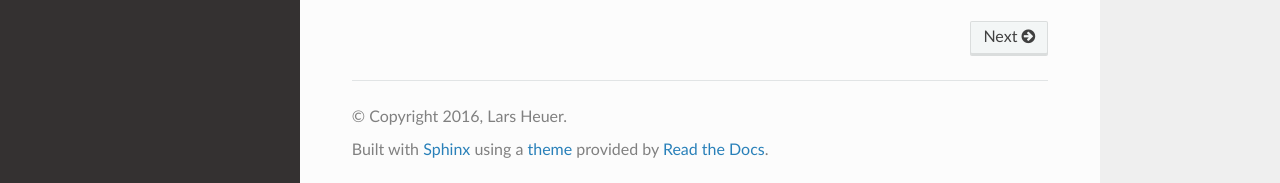
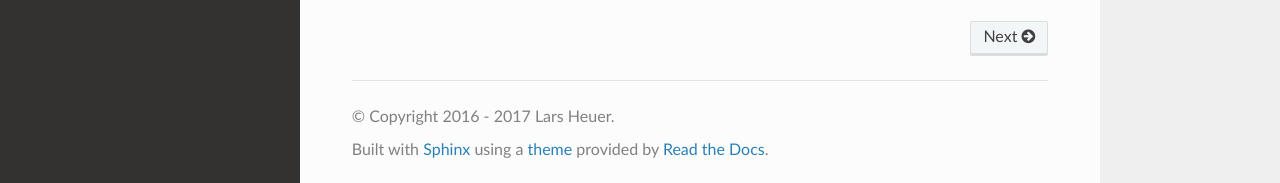
Before and after one commit to heuer/segno, a Sphinx documentation site: the page built from docs/index.rst, in a window 1280 px wide and 900 px high, scrolled down 796 px. Shown: the part 714-897 px from the top of the window. Built offline with Sphinx 7.4.7 and the Read the Docs theme 2.0.0, drawn with Linux system fonts in a browser that asks for light colours; the version number is read from the project's files by our own code; part of the change alters nothing that is shown.

```diff
--- a/docs/conf.py
+++ b/docs/conf.py
@@ -11,6 +11,7 @@ from __future__ import unicode_literals
 import os
 import sys
 import sphinx_rtd_theme
+import datetime
 
 # If extensions (or modules to document with autodoc) are in another directory,
 # add these directories to sys.path here. If the directory is relative to the
@@ -54,7 +55,7 @@ master_doc = 'index'
 
 # General information about the project.
 project = 'Segno'
-copyright = '2016, Lars Heuer'
+copyright = '2016 - {0} Lars Heuer'.format(datetime.datetime.now().year)
 author = 'Lars Heuer'
 
 # The version info for the project you're documenting, acts as replacement for
```
